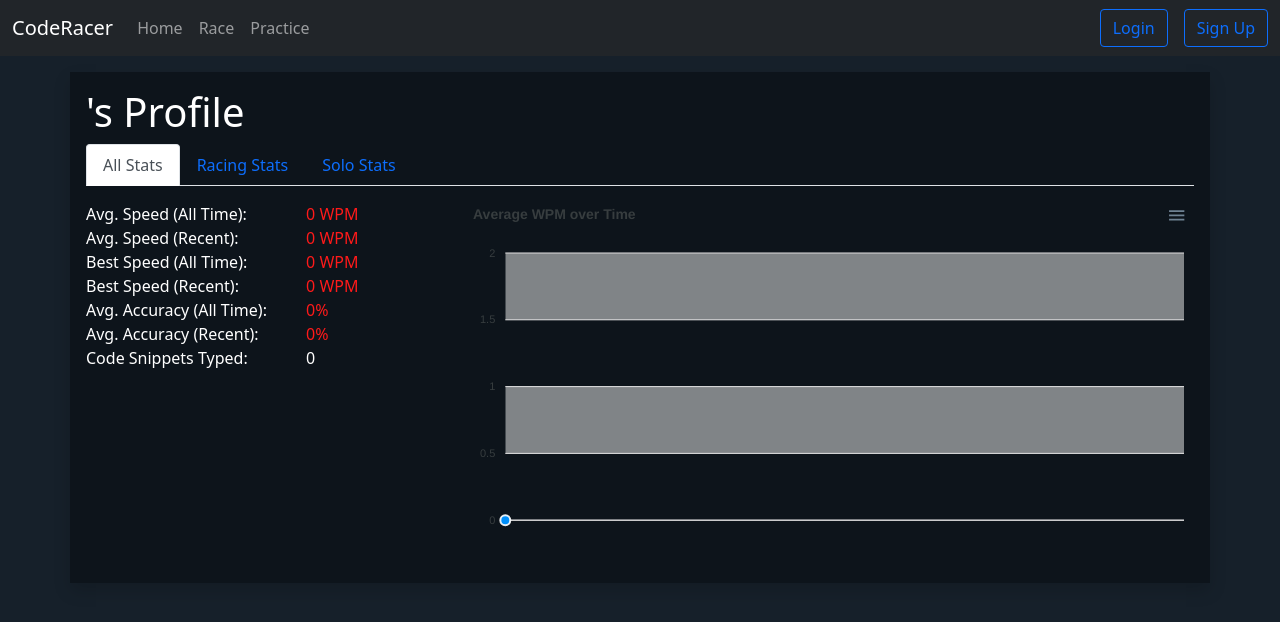
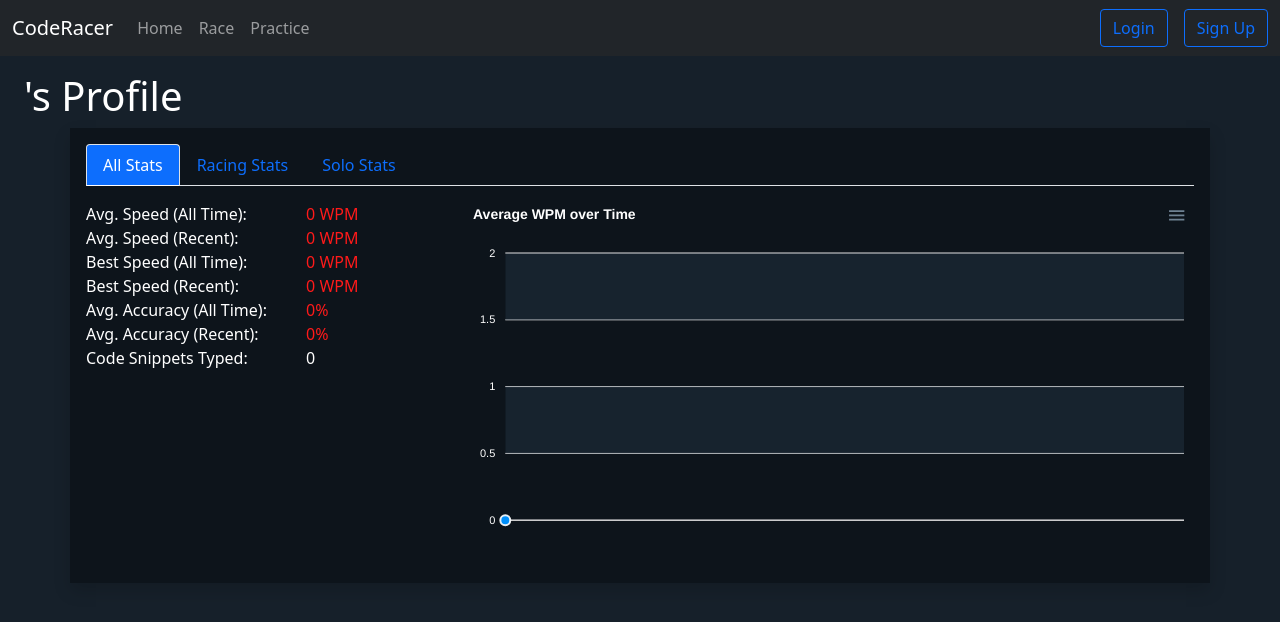
Before and after one commit to Graphcalibur/kfc-orbital-2021, a React (Create React App) app in the folder client/: page /user/1 in a window 1280 px wide. Shown: the top 622 px of the page. Built offline with nearby package versions, Linux system fonts and the light colour scheme; no server answers.

Commit message:
Fixed design of Progress Chart and tabs in User page

```diff
--- a/client/src/App.css
+++ b/client/src/App.css
@@ -54,3 +54,8 @@
   background-color: #233243 !important;
   color: white !important;
 }
+
+.nav .active {
+  background-color: #0d6efd !important;
+  color: white !important;
+}
--- a/client/src/pages/User/User.jsx
+++ b/client/src/pages/User/User.jsx
@@ -27,6 +27,7 @@ class User extends Component {
 
     fetch(url)
       .then((res) => {
+        /* Check if user exists */
         if (false) {
           // TODO: Check if user exists
           return null;
@@ -35,8 +36,9 @@ class User extends Component {
         }
       })
       .then((data) => {
+        /* Sets user_exists to false if user doesn't exist, otherwise sets the stats */
         if (data === null) {
-          this.setState({ user_exists: true });
+          this.setState({ user_exists: false });
         } else {
           const all_stats = [
             data["speed"]["average"],
@@ -83,10 +85,12 @@ class User extends Component {
     let wpm = 0;
     let prev_date = null;
     for (let i = scorelist.length - 1; i >= 0; i--) {
-      const curr_date = new Date(scorelist[i]["time"]);
+      /* Scorelist object stores time in terms of seconds but Date objects
+      expects in it miliseconds, so we have to multiply by 1000 */
+      const curr_date = new Date(scorelist[i]["time"] * 1000);
 
       if (prev_date === null) {
-        prev_date = new Date(scorelist[i]["time"]);
+        prev_date = curr_date;
       }
 
       /* Only push to wpm_data if a score with a new date is found */
@@ -96,6 +100,7 @@ class User extends Component {
           y: wpm / (scorelist.length - i) /* Get average so far */,
         });
         prev_date = curr_date;
+        console.log(prev_date);
       }
 
       wpm += scorelist[i]["speed"];
@@ -112,13 +117,13 @@ class User extends Component {
   render() {
     return (
       <div>
+        <h1 className="ms-4 text">
+          {this.state.user_exists
+            ? this.state.name + "'s Profile"
+            : "The user does not exist."}
+        </h1>
+
         <Container fluid="sm" className="shadow p-3 box">
-          <h1 className="text">
-            {this.state.user_exists
-              ? this.state.name + "'s Profile"
-              : "The user does not exist."}
-          </h1>
-
           <Tabs defaultActiveKey="all">
             <Tab eventKey="all" title="All Stats">
               <Stats
@@ -135,7 +140,7 @@ class User extends Component {
             <Tab eventKey="solo" title="Solo Stats">
               <Stats
                 wpm_data={this.state.wpm_data}
-                stats={this.state.solo_stats}
+                stats={this.state.all_stats}
               />
             </Tab>
           </Tabs>
--- a/client/src/pages/User/components/ProgressChart.jsx
+++ b/client/src/pages/User/components/ProgressChart.jsx
@@ -7,23 +7,22 @@ class ProgressChart extends Component {
       chart: {
         height: 100,
         type: "line",
-        zoom: {
-          enabled: false,
-        },
+        zoom: { enabled: false },
       },
       dataLabels: { enabled: false },
       grid: {
         row: {
-          colors: ["#f3f3f3", "transparent"], // takes an array which will be repeated on columns
+          colors: ["#233243", "transparent"], // takes an array which will be repeated on columns
           opacity: 0.5,
         },
       },
       markers: { size: 5 },
       stroke: { curve: "straight" },
-      title: { text: "Average WPM over Time" },
+      title: { text: "Average WPM over Time", style: { color: "#ffffff" } },
       xaxis: {
         type: "datetime",
         labels: {
+          style: { colors: "#ffffff" },
           datetimeFormatter: {
             year: "yyyy",
             month: "MMM yyyy",
@@ -32,7 +31,7 @@ class ProgressChart extends Component {
           },
         },
       },
-      yaxis: { decimalsInFloat: 1 },
+      yaxis: { decimalsInFloat: 1, labels: { style: { colors: "#ffffff" } } },
     },
   };
 
--- a/client/src/pages/User/components/Stats.jsx
+++ b/client/src/pages/User/components/Stats.jsx
@@ -49,7 +49,7 @@ const Stats = (props) => {
               {stats_titles[i]}:
             </Col>
             <Col md="5" style={{ color: color_stat(stat, i) }}>
-              {stat}
+              {Math.round(stat * 10) / 10}
               {addendums[i]}
             </Col>
           </Row>
```
